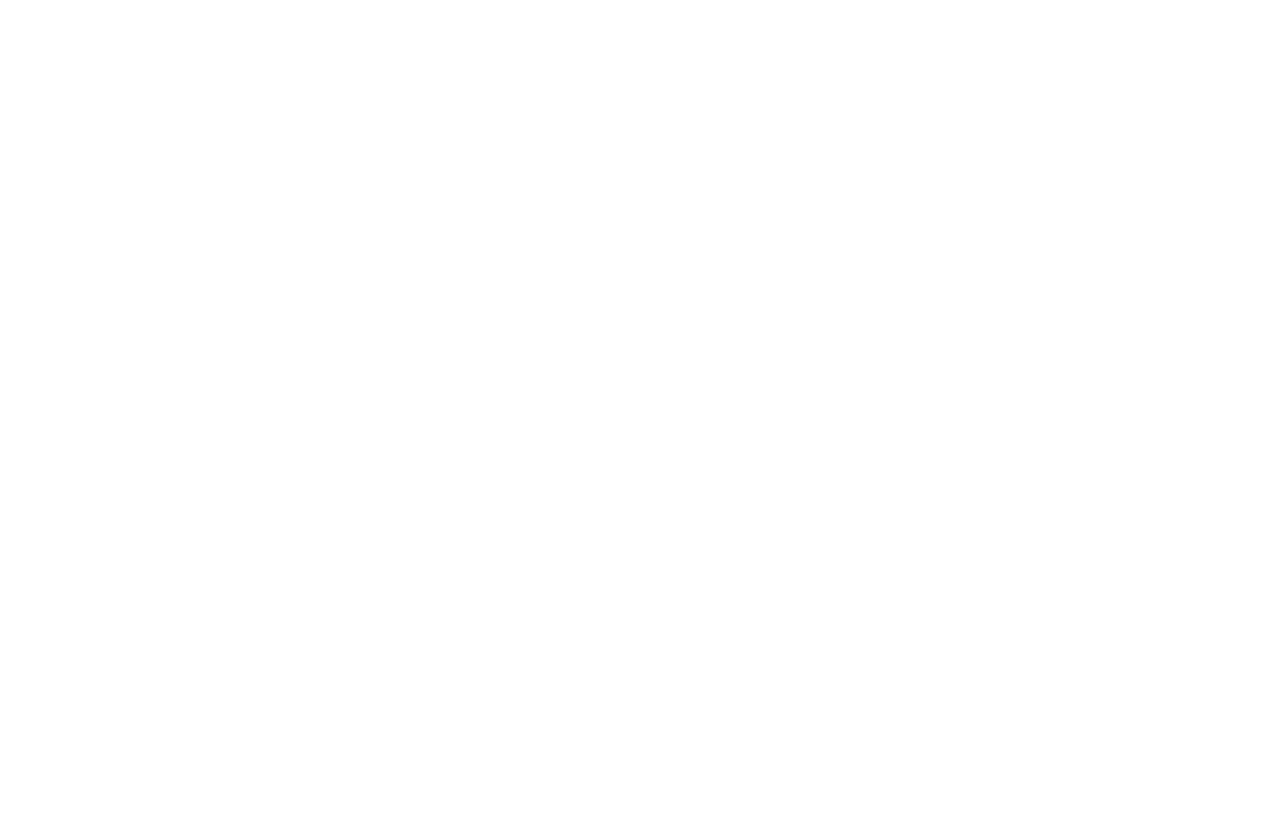
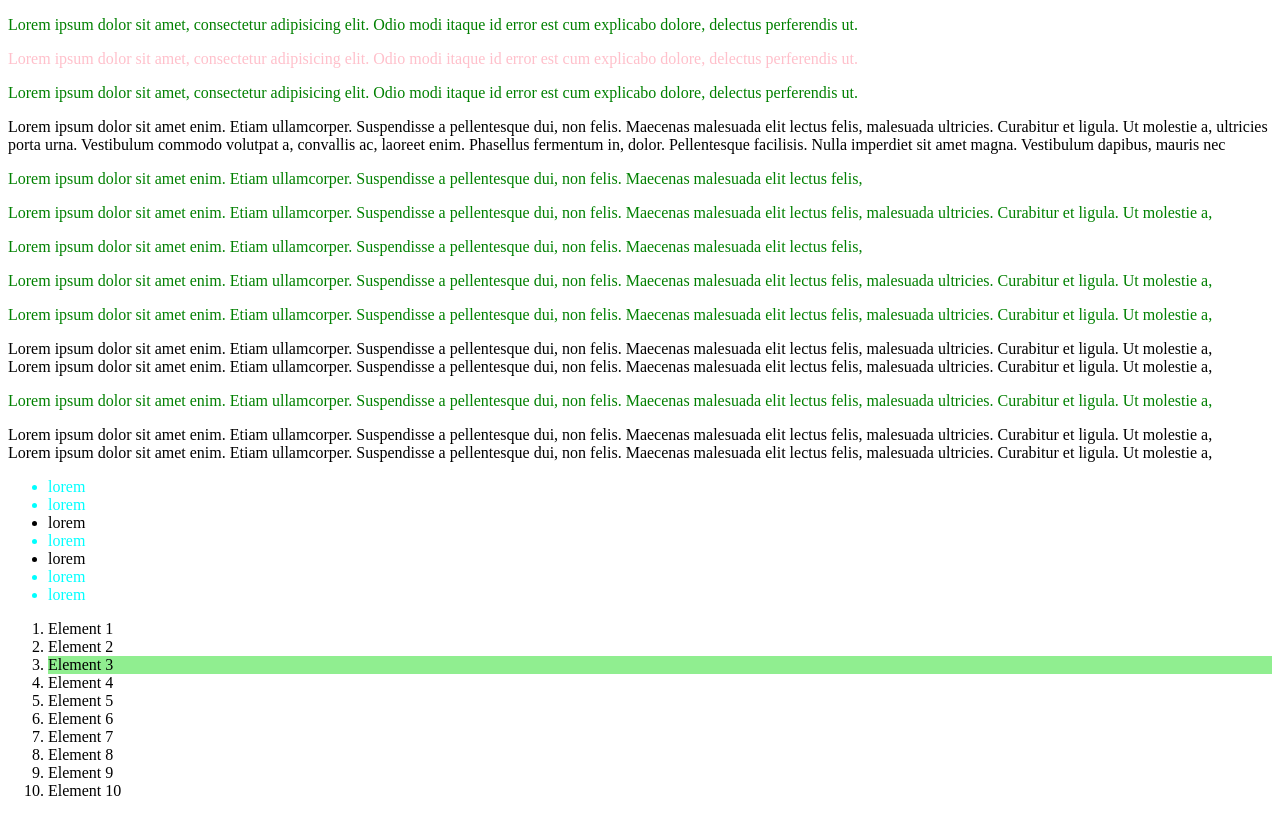
Before and after one commit to Arek77Karp/CSSprojekt, a plain HTML site: page 1-podtawowe-selektory-css/index.html in a window 1280 px wide. Drawn offline with Linux system fonts and the light colour scheme.

Commit message:
uzupelnione przyklady z selektorow

```diff
--- a/1-podtawowe-selektory-css/css/slyle.css
+++ b/1-podtawowe-selektory-css/css/slyle.css
@@ -1,3 +1,43 @@
-body {
-    background-color: red;
+/*selektor znacznika*/
+
+p {
+    color: green;
 }
+
+
+/*selekror ID */
+
+#yerba {
+    color: pink;
+}
+
+<!--laczenie selektorow-->div,
+a,
+span {
+    color: blue;
+}
+<!--selekror bezposredniego elementu potomnego-->
+div#element-potomny > p {
+    color: darkred;
+}
+<!--selekror elementow potomnych-->
+div#elementspacja  p {
+    color: lime;
+}
+
+/*selektor bezposredniego rodzenstwa */
+div#rodzenstwo >div =div {color:orangered;}
+
+/*selektor calego rodzenstwa */
+div#cale-rodzenstwo >div =div ~ div {color: magenta;
+}
+
+/* selekror wykluczajacy*/
+ul > li.list-item:not(.wykluczone) {
+    color: aqua
+}
+
+/* Selektor kolejnego elemetu potomnego*/
+ol >li:nth-child(3) {
+    background-color: lightgreen
+}
--- a/1-podtawowe-selektory-css/index.html
+++ b/1-podtawowe-selektory-css/index.html
@@ -1,14 +1,108 @@
 <!DOCTYPE html>
 <html lang="en">
+
 <head>
     <meta charset="UTF-8">
     <title>Podstawowe-selektory-w-css</title>
-    <link rel="=stylesheet" href="css/style.css">
+
+
+    <link rel="stylesheet" href="css/slyle.css">
 </head>
+
 <body>
 
-    <!--Selektor znacznika
+    <p>
+        Lorem ipsum dolor sit amet, consectetur adipisicing elit. Odio modi itaque id error est cum explicabo dolore, delectus perferendis ut.
+    </p>
 
 
+    <p id="yerba">
+        Lorem ipsum dolor sit amet, consectetur adipisicing elit. Odio modi itaque id error est cum explicabo dolore, delectus perferendis ut.
+    </p>
+
+
+    <p>
+        Lorem ipsum dolor sit amet, consectetur adipisicing elit. Odio modi itaque id error est cum explicabo dolore, delectus perferendis ut.
+    </p>
+    <!--laczenie selektorow-->
+    <div>
+        Lorem ipsum dolor sit amet enim. Etiam ullamcorper. Suspendisse a pellentesque dui, non felis. Maecenas malesuada elit lectus felis, malesuada ultricies. Curabitur et ligula. Ut molestie a, ultricies porta urna. Vestibulum commodo volutpat a, convallis ac, laoreet enim. Phasellus fermentum in, dolor. Pellentesque facilisis. Nulla imperdiet sit amet magna. Vestibulum dapibus, mauris nec
+
+    </div>
+
+
+    <!--selekror bezposredniego elementu potomnego-->
+    <div id="element potomny">
+        <p>
+            Lorem ipsum dolor sit amet enim. Etiam ullamcorper. Suspendisse a pellentesque dui, non felis. Maecenas malesuada elit lectus felis,
+        </p>
+        <div>
+            <p>
+                Lorem ipsum dolor sit amet enim. Etiam ullamcorper. Suspendisse a pellentesque dui, non felis. Maecenas malesuada elit lectus felis, malesuada ultricies. Curabitur et ligula. Ut molestie a,
+            </p>
+        </div>
+    </div>
+
+  <!--selekror elementow potomnych-->
+    <div id="element-spacja">
+        <p>
+            Lorem ipsum dolor sit amet enim. Etiam ullamcorper. Suspendisse a pellentesque dui, non felis. Maecenas malesuada elit lectus felis,
+        </p>
+        <div>
+            <p>
+                Lorem ipsum dolor sit amet enim. Etiam ullamcorper. Suspendisse a pellentesque dui, non felis. Maecenas malesuada elit lectus felis, malesuada ultricies. Curabitur et ligula. Ut molestie a,
+            </p>
+        </div>
+    </div>
+<!--selektor bezposredniego rodzenstwa -->
+<div id="rodzenstwo">
+    <p>
+       Lorem ipsum dolor sit amet enim. Etiam ullamcorper. Suspendisse a pellentesque dui, non felis. Maecenas malesuada elit lectus felis, malesuada ultricies. Curabitur et ligula. Ut molestie a,
+    </p>
+    <div>
+        Lorem ipsum dolor sit amet enim. Etiam ullamcorper. Suspendisse a pellentesque dui, non felis. Maecenas malesuada elit lectus felis, malesuada ultricies. Curabitur et ligula. Ut molestie a,
+    </div>
+    <div>
+        Lorem ipsum dolor sit amet enim. Etiam ullamcorper. Suspendisse a pellentesque dui, non felis. Maecenas malesuada elit lectus felis, malesuada ultricies. Curabitur et ligula. Ut molestie a,
+    </div>
+</div>
+<div id="cale-rodzenstwo">
+    <p>
+       Lorem ipsum dolor sit amet enim. Etiam ullamcorper. Suspendisse a pellentesque dui, non felis. Maecenas malesuada elit lectus felis, malesuada ultricies. Curabitur et ligula. Ut molestie a,
+    </p>
+    <div>
+        Lorem ipsum dolor sit amet enim. Etiam ullamcorper. Suspendisse a pellentesque dui, non felis. Maecenas malesuada elit lectus felis, malesuada ultricies. Curabitur et ligula. Ut molestie a,
+    </div>
+    <div>
+        Lorem ipsum dolor sit amet enim. Etiam ullamcorper. Suspendisse a pellentesque dui, non felis. Maecenas malesuada elit lectus felis, malesuada ultricies. Curabitur et ligula. Ut molestie a,
+    </div>
+</div>
+
+<!--selektor wykluczajacy -->
+<ul>
+    <li class="list-item">lorem</li>
+    <li class="list-item">lorem</li>
+    <li class="list-item wykluczone">lorem</li>
+    <li class="list-item">lorem</li>
+    <li class="list-item wykluczone">lorem</li>
+    <li class="list-item">lorem</li>
+    <li class="list-item last">lorem</li>
+</ul>
+<!--Selektor kolejnego elemetu potomnego-->
+
+<ol>
+    <li>Element 1</li>
+    <li>Element 2</li>
+    <li>Element 3</li>
+    <li>Element 4</li>
+    <li>Element 5</li>
+    <li>Element 6</li>
+    <li>Element 7</li>
+    <li>Element 8</li>
+    <li>Element 9</li>
+    <li>Element 10</li>
+</ol>
+
 </body>
+
 </html>
```
